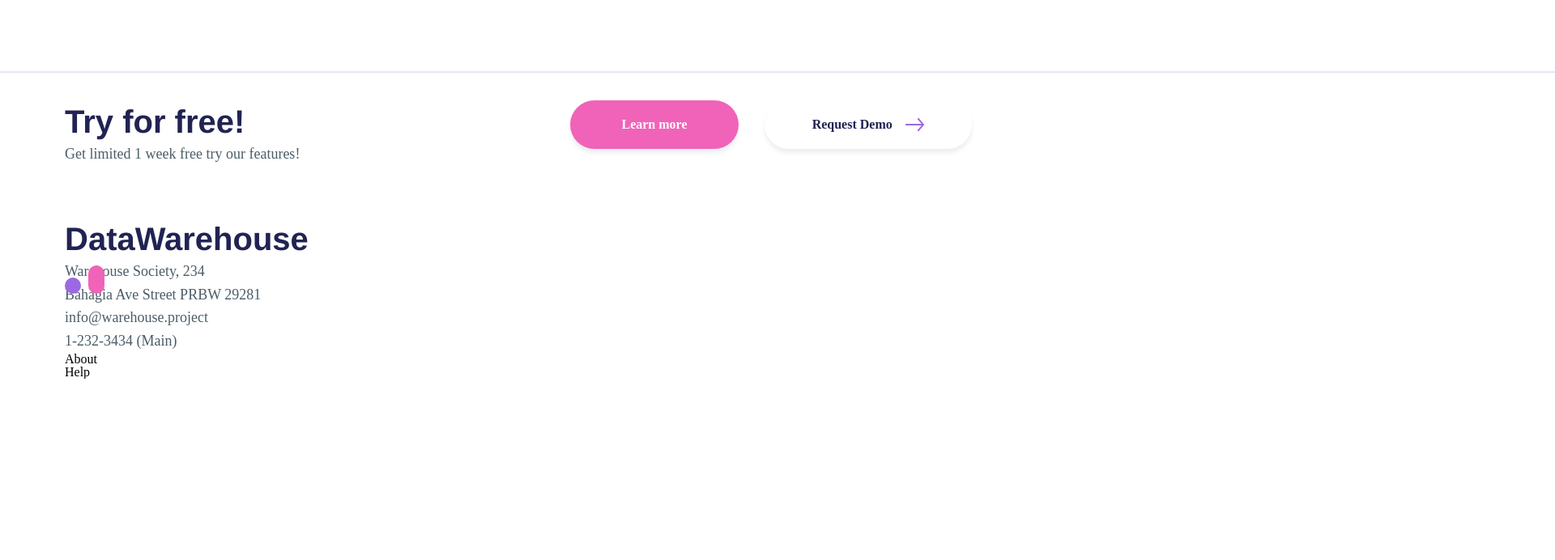
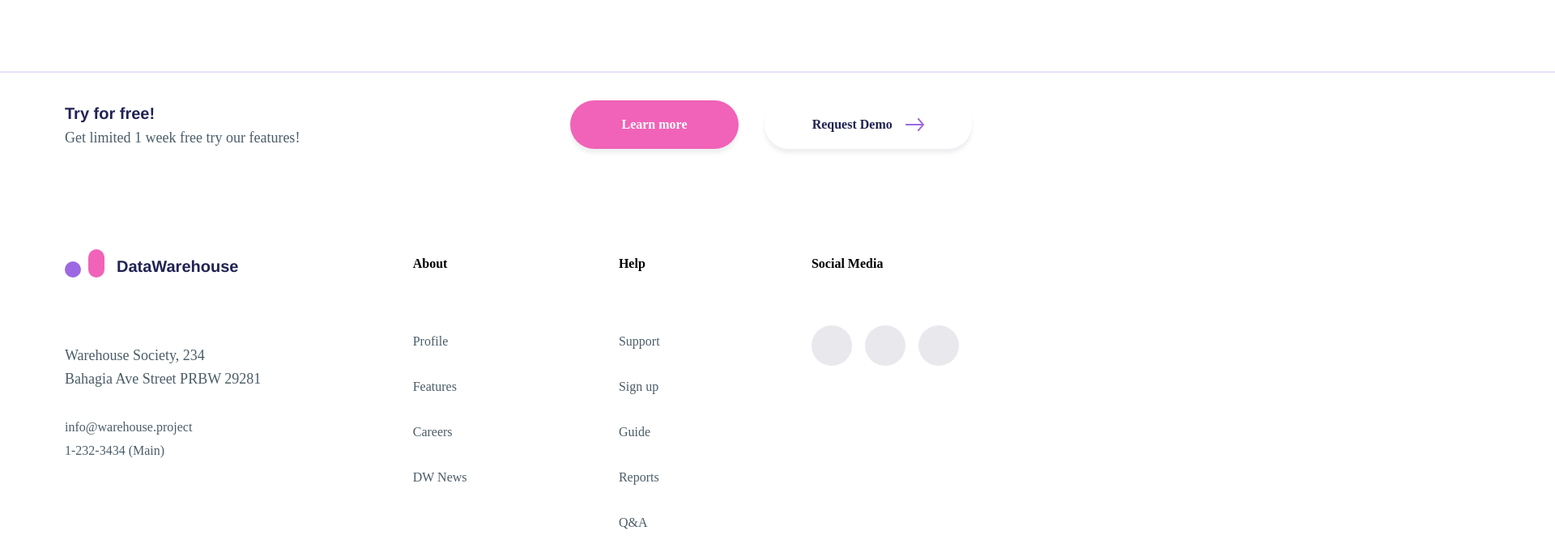
Before and after one commit to masonaviles/clickup, a website: page index.html in a window 1280 px wide. Shown: the part 3560-4252 px from the top of the page at 81% size, 1920 px wide, since content can reach past the window. Before the commit the page ends 4028 px from the top, so only its background shows below. Drawn offline with Linux system fonts and the light colour scheme.

Commit message:
finish with footer, move divider to vector

```diff
--- a/index.html
+++ b/index.html
@@ -179,34 +179,44 @@
                 </a>
             </div>
         </section>
+        <div class="logo">
+            <div class="purple-dot"></div>
+            <div class="pink-pill"></div>
+        </div>
         <section class="main-footer">
             <div>
-                <div>
-                    <div class="logo">
-                        <div class="purple-dot"></div>
-                        <div class="pink-pill"></div>
-                    </div>
-                    <h6>DataWarehouse</h6>
-                </div>
-                <div>
+                <h6>DataWarehouse</h6>
+                <div class="address">
                     <p>Warehouse Society, 234</p>
                     <p>Bahagia Ave Street PRBW 29281</p>
                 </div>
-                <div>
+                <div class="contact">
                     <p>info@warehouse.project</p>
                     <p>1-232-3434 (Main)</p>
                 </div>
             </div>
             <div class="footer-links">
                 <span>About</span>
+                <a href="">Profile</a>
+                <a href="">Features</a>
+                <a href="">Careers</a>
+                <a href="">DW News</a>
             </div>
             <div class="footer-links">
                 <span>Help</span>
+                <a href="">Support</a>
+                <a href="">Sign up</a>
+                <a href="">Guide</a>
+                <a href="">Reports</a>
+                <a href="">Q&A</a>
             </div>
             <div class="footer-social">
-                <a href="" class="circle"></a>
-                <a href="" class="circle"></a>
-                <a href="" class="circle"></a>
+                <span>Social Media</span>
+                <div>
+                    <a href="" class="circle"><div></div></a>
+                    <a href="" class="circle"><div></div></a>
+                    <a href="" class="circle"><div></div></a>
+                </div>
             </div>
         </section>
         <script src="scripts.js"></script>
--- a/sass/components/vectors.scss
+++ b/sass/components/vectors.scss
@@ -22,3 +22,18 @@
         border-radius: 20px;
     }
 }
+
+.divider {
+    .divide {
+        position: absolute;
+        width: 3000px;
+        height: 2px;
+        left: 0px;
+        top: 3648px;
+
+        /* 3 */
+
+        background: #9C69E2;
+        opacity: 0.2;
+    }
+}
--- a/sass/footer.scss
+++ b/sass/footer.scss
@@ -1,4 +1,5 @@
 footer {
+    font-family: $font-body;
     .try {
         margin: 4rem 0;
         padding-top: 5rem;
@@ -17,4 +18,64 @@ footer {
             width: 10rem;
         }
     }
+    h6 {
+        font-size: 20px;
+        line-height: 32px;
+        font-weight: 800;
+    }
+    .main-footer {
+        display: flex;
+        justify-content: space-between;
+        margin-top: 8rem;
+        margin-bottom: 5rem;
+        div:nth-child(1) {
+            h6 {
+                margin-left: 4rem;
+                margin-bottom: 5rem;
+            }
+            .address{
+                margin-bottom: 2rem;
+            }
+            .contact p {
+                font-size: 1rem;
+                line-height: 28.8px;
+                font-weight: 400;
+                letter-spacing: 1%;
+            }
+        }
+    }
+    .footer-links, .footer-social {
+        span {
+            display: inline-block;
+            font-size: 1rem;
+            line-height: 25.6px;
+            font-weight: 900;
+            margin-bottom: 4rem;
+        }
+    }
+    .footer-links {
+        display: flex;
+        flex-direction: column;
+        a {
+            margin-bottom: 1rem;
+            font-size: 1rem;
+            font-weight: 400;
+            line-height: 40px;
+        }
+    }
+    .footer-social {
+        > div {
+            display: flex;
+            a {
+                margin-right: 1rem;
+            }
+        }
+        .circle div {
+            background: #212353;
+            opacity: 0.1;
+            width: 50px;
+            height: 50px;
+            border-radius: 50px;
+        }
+    }
 }
--- a/sass/main.scss
+++ b/sass/main.scss
@@ -270,18 +270,3 @@ main {
         }
     }
 }
-
-.divider {
-    .divide {
-        position: absolute;
-        width: 2000px;
-        height: 2px;
-        left: 0px;
-        top: 3648px;
-
-        /* 3 */
-
-        background: #9C69E2;
-        opacity: 0.2;
-    }
-}
--- a/sass/utils/variables.scss
+++ b/sass/utils/variables.scss
@@ -9,9 +9,5 @@ $body-color: #4B5D68;
 
 $card-shadow: #8a56da;
 
-$font-url: 'https://fonts.googleapis.com/css?family=Droid+Sans:400,700|Droid+Sans+Mono' !default;
-$font-name: 'Droid Sans' !default;
-$font-name-mono: 'Droid Sans Mono' !default;
-
 $font-header: 'Helvetica', 'sans-serif';
 $font-body: 'Avenir', 'sans-serif';
```
Also changed, not shown: style.css, 1 other file.
